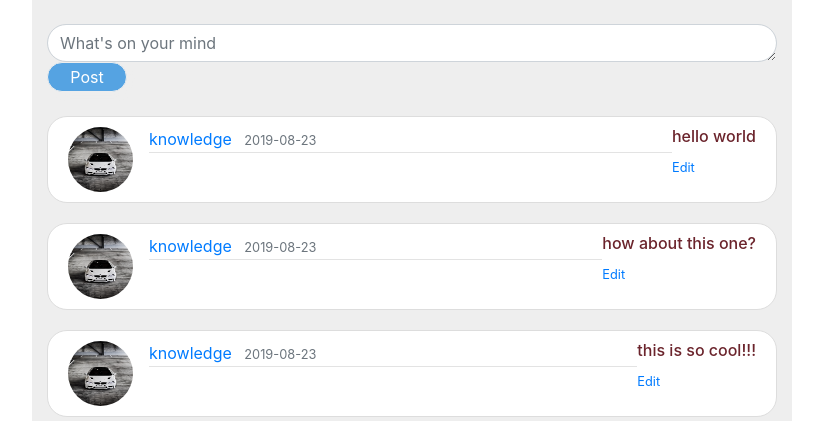
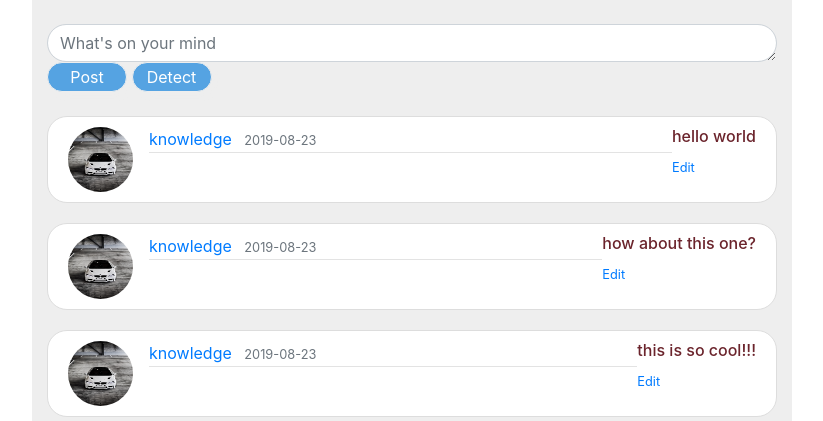
Before and after one commit to kdzumba/hate-speech-moderation-app, a Flask app: page / in a window 1280 px wide. Shown: the part 64-485 px from the top of the page, without its empty margins (38-861 px from the left). Run offline with Flask 2, Linux system fonts and the light colour scheme; data comes from the database, SQL or seed files in the repository; both versions use the stored data as it was after the commit; parts of the project's set-up code (start-up, migrations or seed data) failed here and were passed over; some libraries are stand-ins or nearby versions.

Commit message:
Detector button

```diff
--- a/protostar/templates/home.html
+++ b/protostar/templates/home.html
@@ -17,6 +17,7 @@
         <textarea style="border-radius: 20px;" class="form-control" placeholder="What's on your mind" rows="1" ,
             name="post"></textarea>
         <button class="form-submit-button" type="submit">Post</button>
+        <button class="form-submit-button" type="submit">Detect</button>
     </form>
 
     <br>
```
Also changed, not shown: protostar/site.db.
